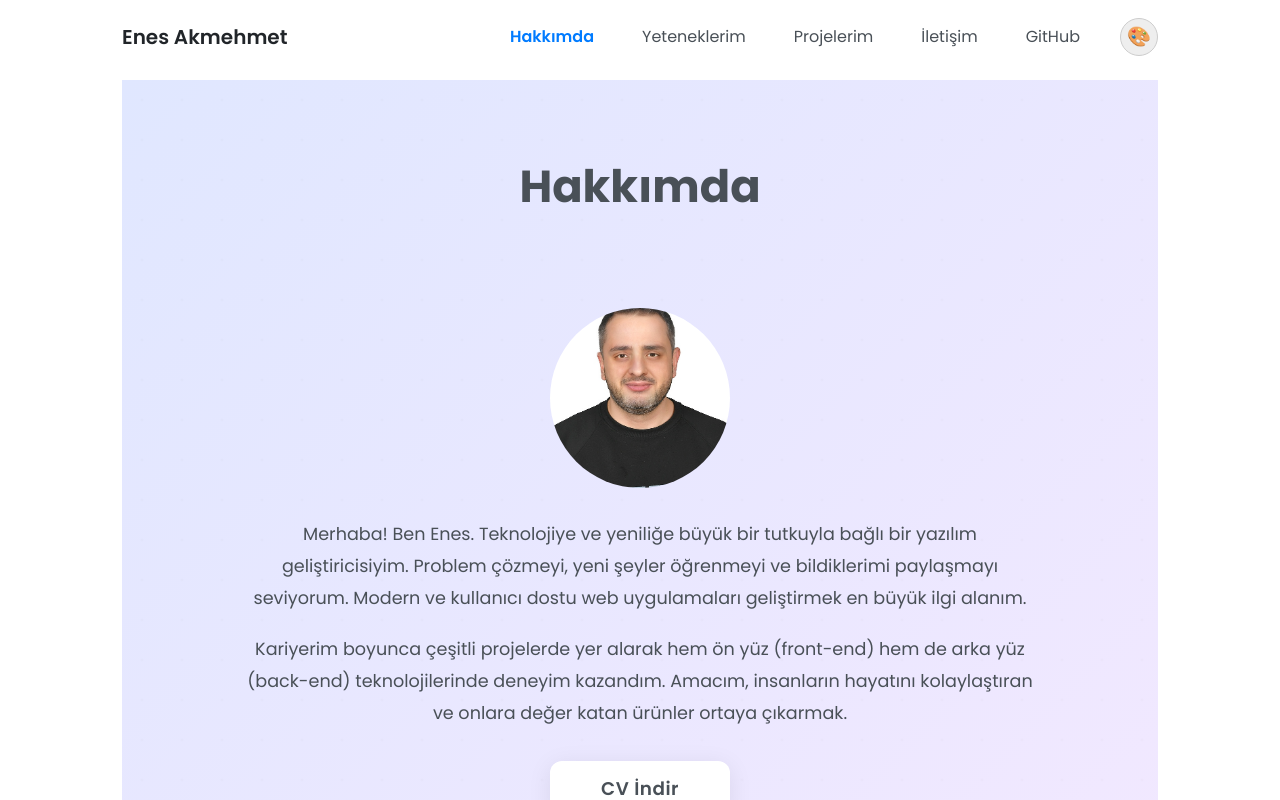
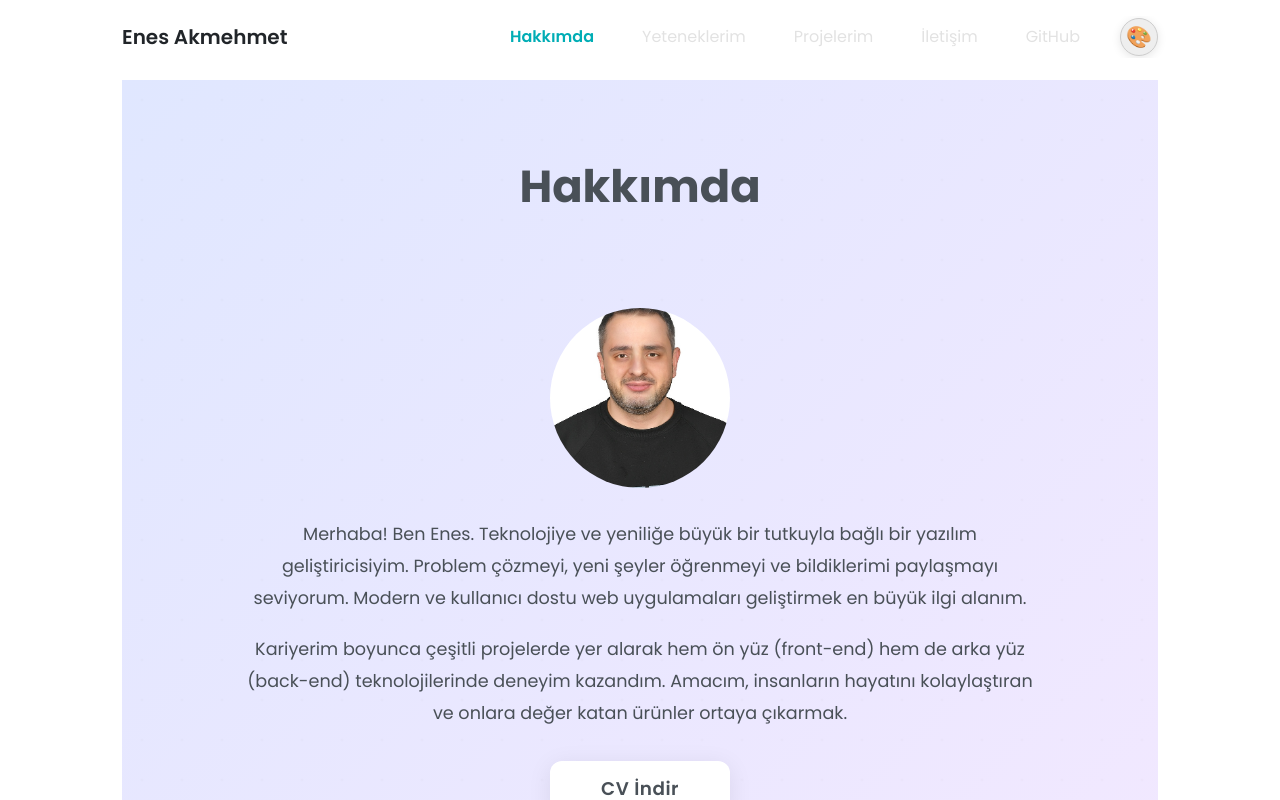
Before and after one commit to enesakmehmet/Enes-akmehmet, a React (Vite) app: page / in a window 1280 px wide. Shown: the top 800 px of the page. Built offline with nearby package versions, Linux system fonts and the light colour scheme.

Commit message:
mobil güncelleme

```diff
--- a/src/components/Navbar.css
+++ b/src/components/Navbar.css
@@ -26,13 +26,28 @@
 }
 
 .nav-link {
-  color: var(--text-secondary) !important;
+  color: #e0e0e0 !important;
   font-weight: 500;
-  transition: all 0.3s ease;
+  transition: color 0.3s, background 0.3s;
   padding: 0.5rem 1rem !important;
   margin: 0 0.5rem;
   position: relative;
   background-color: transparent !important;
+  opacity: 0.92;
+}
+
+.nav-link.active {
+  color: #00adb5 !important;
+  background: rgba(0,173,181,0.08);
+  border-radius: 8px;
+  font-weight: 700;
+  opacity: 1;
+}
+
+.nav-link:hover {
+  color: #00adb5 !important;
+  background: rgba(0,173,181,0.12) !important;
+  opacity: 1;
 }
 
 /* Underline effect */
@@ -64,17 +79,23 @@
 }
 
 .theme-toggle-btn {
-  background: transparent;
+  background: linear-gradient(120deg,#393e46 60%,#00adb5 100%);
   border-radius: 50%;
-  width: 40px;
-  height: 40px;
+  width: 42px;
+  height: 42px;
   display: flex;
   align-items: center;
   justify-content: center;
-  font-size: 1.2rem;
+  font-size: 1.3rem;
   border: none;
-  color: var(--text-secondary);
-  transition: all 0.3s ease;
+  color: #fff;
+  box-shadow: 0 2px 10px rgba(0,0,0,0.10);
+  transition: all 0.3s;
+}
+.theme-toggle-btn:hover {
+  transform: scale(1.12) rotate(10deg);
+  background: linear-gradient(120deg,#00adb5 70%,#393e46 100%);
+  color: #fff;
 }
 
 .theme-toggle-btn:hover {
@@ -87,13 +108,14 @@
   position: fixed;
   top: 0;
   left: 0;
-  width: 100%;
-  height: 100%;
-  background-color: rgba(0, 0, 0, 0.5);
-  z-index: 1031; /* Above navbar content, below menu */
+  width: 100vw;
+  height: 100vh;
+  background: rgba(20, 24, 31, 0.62);
+  backdrop-filter: var(--navbar-blur);
+  z-index: 1031;
   opacity: 0;
   visibility: hidden;
-  transition: opacity 0.3s ease, visibility 0.3s ease;
+  transition: opacity 0.3s, visibility 0.3s;
 }
 
 .menu-open .overlay {
@@ -108,11 +130,11 @@
     position: fixed;
     top: 0;
     right: 0;
-    width: 280px; /* Adjust width as needed */
+    width: 70vw; /* Mobilde ekranın %70'i kadar genişlik */
     height: 100vh;
     padding: 2rem;
     margin-top: 0;
-    background-color: var(--navbar-bg-mobile);
+    background-color: rgba(34, 40, 49, 0.93); /* Daha yumuşak ve şeffaf koyu ton */
     border-radius: 0;
     box-shadow: -5px 0 15px rgba(0,0,0,0.1);
 
@@ -180,14 +202,14 @@
   .navbar-toggler span {
     display: block;
     position: absolute;
-    height: 3px;
+    height: 3.2px;
     width: 100%;
-    background: var(--text-primary);
+    background: linear-gradient(90deg,#00adb5 0%,#393e46 100%);
     border-radius: 3px;
     opacity: 1;
     left: 0;
     transform: rotate(0deg);
-    transition: .25s ease-in-out;
+    transition: .25s cubic-bezier(0.4,1,0.6,1);
   }
 
   .navbar-toggler span:nth-child(1) {
--- a/src/index.css
+++ b/src/index.css
@@ -5,12 +5,13 @@
   --background-light: #ffffff;
   --primary-light: #f8f9fa;
   --secondary-light: #e9ecef;
-  --accent-color: #007bff;
+  --accent-color: #00adb5;
   --text-primary: #212529;
   --text-secondary: #495057;
   --border-color: #dee2e6;
   --font-family-sans-serif: 'Poppins', -apple-system, BlinkMacSystemFont, 'Segoe UI', Roboto, 'Helvetica Neue', Arial, sans-serif;
-  --navbar-bg-mobile: #222831f2;
+  --navbar-bg-mobile: rgba(34, 40, 49, 0.93); /* Soft koyu ve şeffaf */
+  --navbar-blur: blur(8px);
 }
 
 body {
@@ -19,6 +20,13 @@ body {
 }
 
 .theme-dark {
+  --accent-color: #00adb5;
+  --secondary-light: #393e46;
+  --primary-light: #222831;
+  --background-light: #181824;
+  --text-primary: #f8f9fa;
+  --text-secondary: #e0e0e0;
+  --border-color: #393e46;
   --background-light: #181824;
   --primary-light: #393e46;
   --secondary-light: #222831;
```
